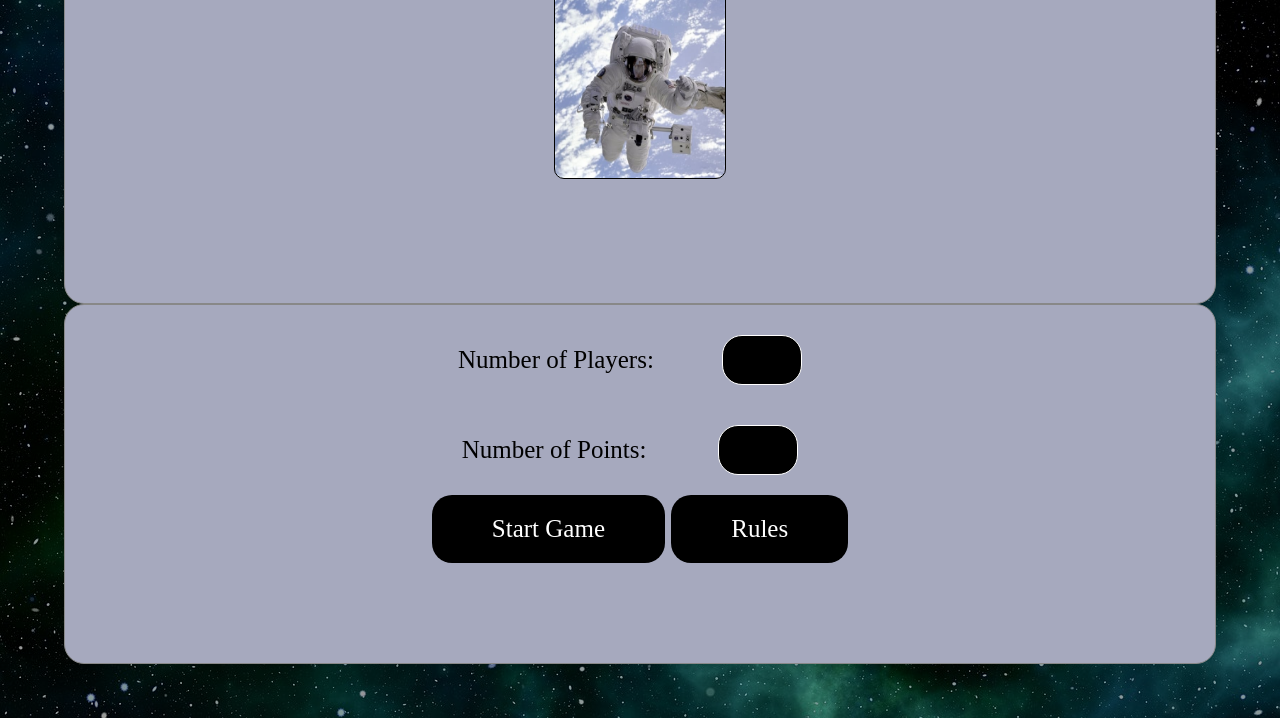
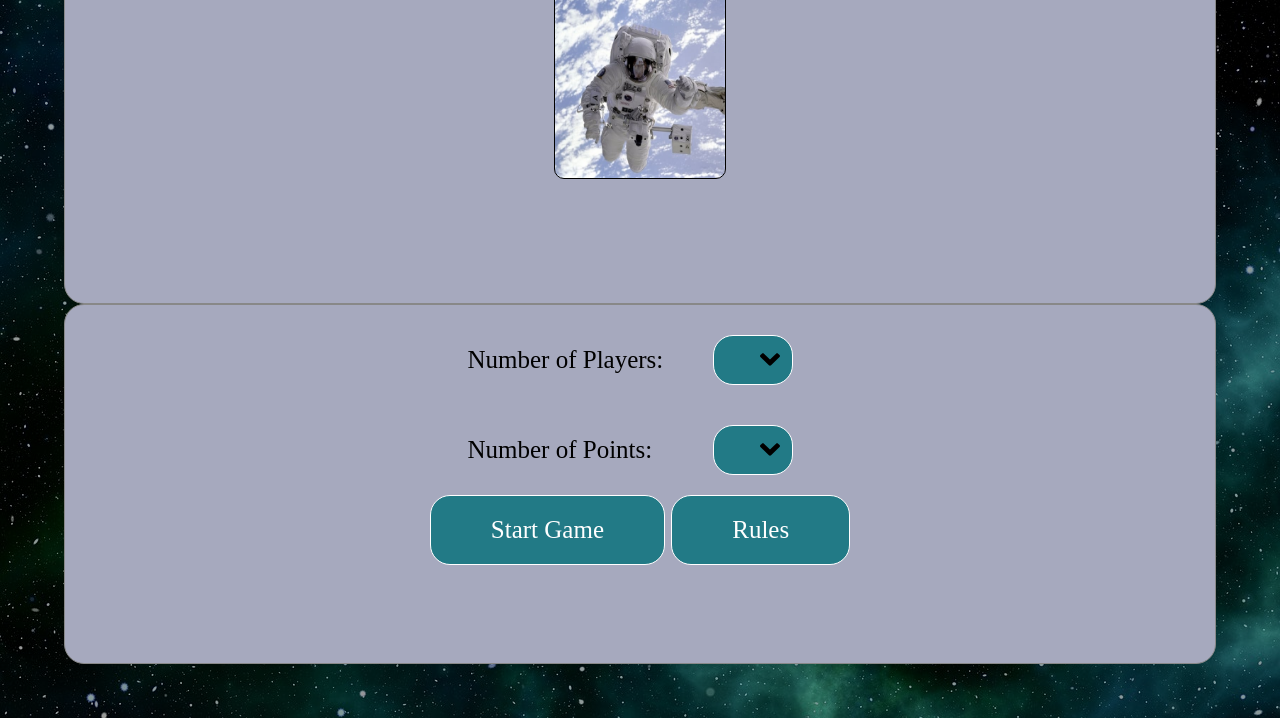
Before and after one commit to LucaBert89/pokerGame, a website with bundled scripts: page index.html in a window 1280 px wide. Shown: the part 82-800 px from the top of the page. Built offline with nearby package versions, Linux system fonts and the light colour scheme.

Commit message:
color-start-btn-updated

```diff
--- a/assets/css/style.css
+++ b/assets/css/style.css
@@ -32,6 +32,10 @@
 
   select {
     -webkit-appearance:none;
+    background-image: url("/assets/images/angle-down-solid.svg");
+    background-position: 80% 50%;
+    background-size: 25%;
+    background-repeat: no-repeat;
   }
 
   .start-game__selectors {
@@ -101,7 +105,7 @@
       height: 20px;
       margin:20px;
       font-size:10px;
-      background-color:black;
+      background-color:#227A86;
       border-radius: 20px;
       border-color: #fff;
       color:#fff;
@@ -136,7 +140,8 @@
   }
 
   .start-game__btn, .game-rules__btn {
-    background-color: #000;
+    background-color: #227A86;
+    border:1px solid;
     border-radius: 20px;
     padding:10px 30px;
     display:inline-block;
@@ -146,6 +151,12 @@
 }
 
 .start-game__btn:hover {
+    border: 3px solid #000;
+    background-color:#fff;
+    color:#000;
+}
+
+.game-rules__btn:hover {
     border: 3px solid #000;
     background-color:#fff;
     color:#000;
@@ -390,10 +401,11 @@
     width:60px;
     height: 30px;
     font-size:20px;
-    background-color:#000;
+    background-color:#227A86;
     border-radius: 20px;
     border-color: #fff;
     color:#fff;
+    padding:0px 10px;
 }
 
 .input-fiche__btn{
@@ -749,12 +761,13 @@
 
     .last-door .start-game__container {
         display: flex;
-        justify-content: space-evenly;
+        justify-content: space-between;
         align-items: center;
         width:100%;
     }
 
     .start-game__selectors {
+        width:30%;
         margin-top:10px;
         flex-direction: column;
       }
```
Also changed, not shown: assets/images/angle-down-solid.svg (added), assets/images/arrow-down-solid.svg (added), index.html (indentation only), 3 other files.
